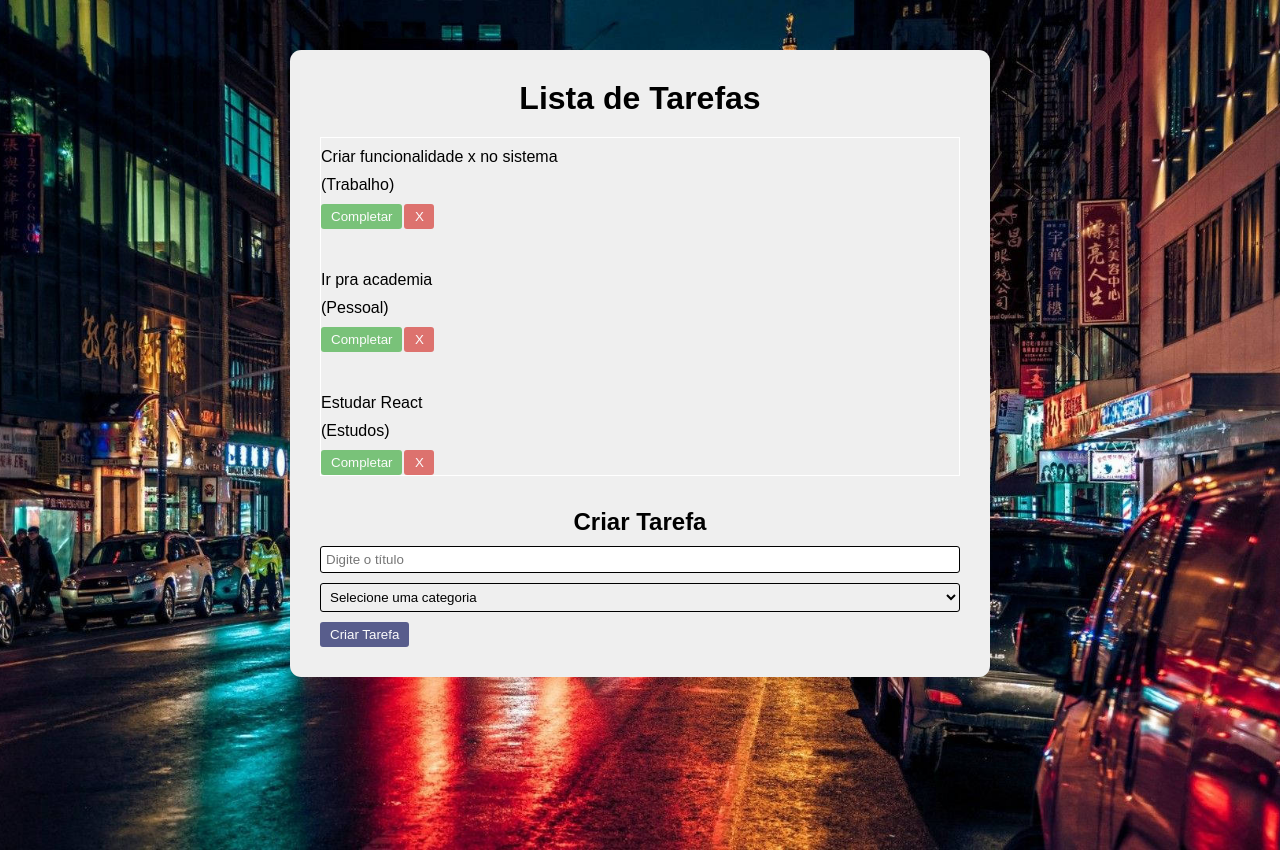
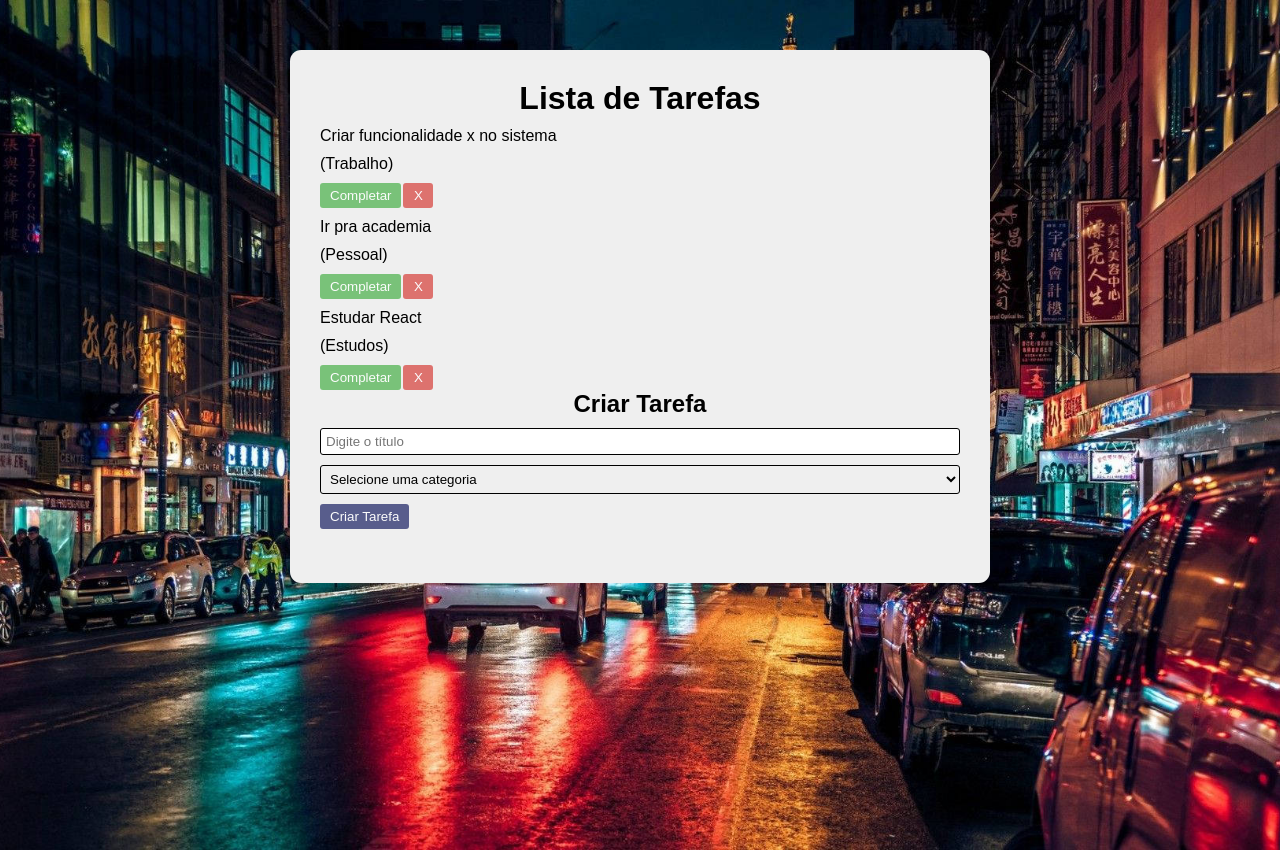
Before and after one commit to edsof-projects/react-todo, a React (Vite) app: page / in a window 1280 px wide. Built offline with nearby package versions, Linux system fonts and the light colour scheme.

Commit message:
update in use of styles in forms

```diff
--- a/src/App.jsx
+++ b/src/App.jsx
@@ -1,8 +1,8 @@
 import { useState, useEffect } from 'react';
-import './App.css';
 import Todo from './components/Todo';
+import TodoForm from './components/TodoForm';
+import styles from './App.module.css';
 import { getDados } from './funcoes/getDados.jsx';
-import TodoForm from './components/TodoForm';
 
 function App() {
   const [dados, setDados] = useState([]);
@@ -14,7 +14,7 @@ function App() {
   }, []);
 
   return (
-    <div className="app">
+    <div className={styles.app}>
       <h1>Lista de Tarefas</h1>
       <div className="todo-list">
         {dados.map((item) => (
--- a/src/components/Botao/index.jsx
+++ b/src/components/Botao/index.jsx
@@ -8,7 +8,6 @@ const Botao = (props) => {
   ${props.remove ? styles.remove : ''}
 `;
 
-
   return (
     <button className={classes}>
       {props.texto}
--- a/src/components/Todo/index.jsx
+++ b/src/components/Todo/index.jsx
@@ -1,9 +1,9 @@
 import Botao from '../Botao/';
-import './Todo.module.css';
+import styles from './Todo.module.css';
 
 const Todo = ({ item }) => {
   return (
-    <div className="todo">
+    <div className={styles.todo}>
       <div className="content">
         <p>{item.text}</p>
         <p>({item.category})</p>
--- a/src/components/TodoForm/TodoForm.module.css
+++ b/src/components/TodoForm/TodoForm.module.css
@@ -1,4 +1,4 @@
-.todo-form{
+.todoform{
     width: 100%;
     padding-bottom: 1.5rem;
     /* background-color: red; */
--- a/src/components/TodoForm/index.jsx
+++ b/src/components/TodoForm/index.jsx
@@ -2,8 +2,9 @@ import Botao from '../Botao'
 import styles from './TodoForm.module.css'
 
 function TodoForm() {
+
   return (
-    <div className='todo-form'>
+    <div className={styles.todoform}>
       <h2>Criar Tarefa</h2>
       <form>
         <input type="text" placeholder='Digite o título'/>
```
Also changed, not shown: src/App.module.css (renamed from src/App.css).
